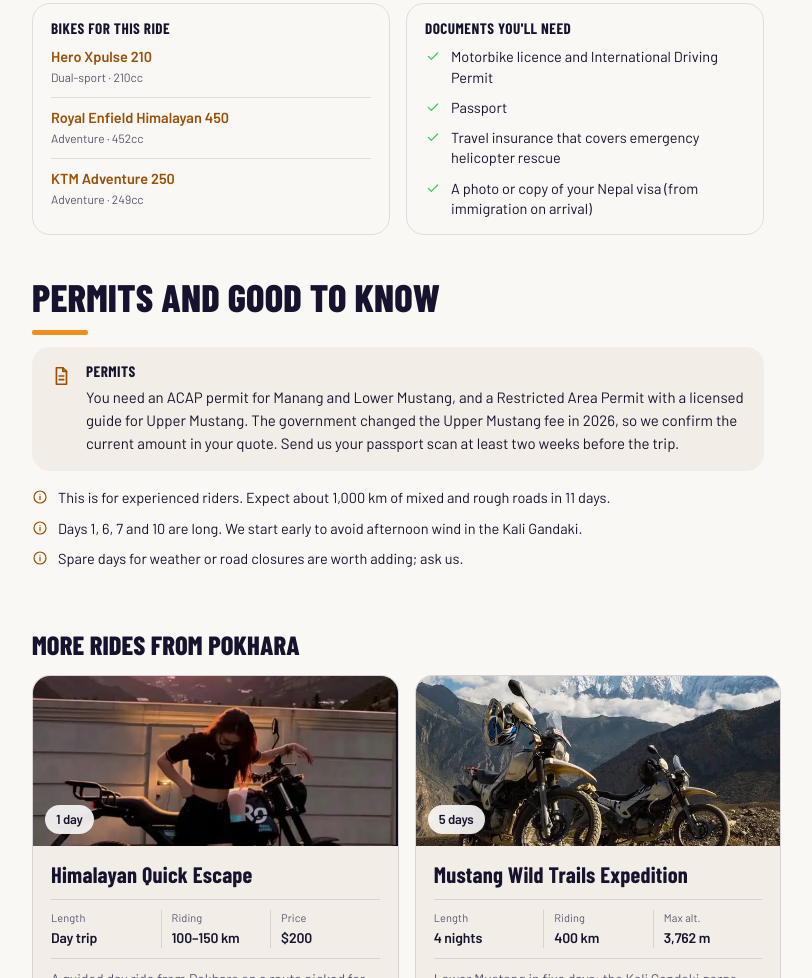
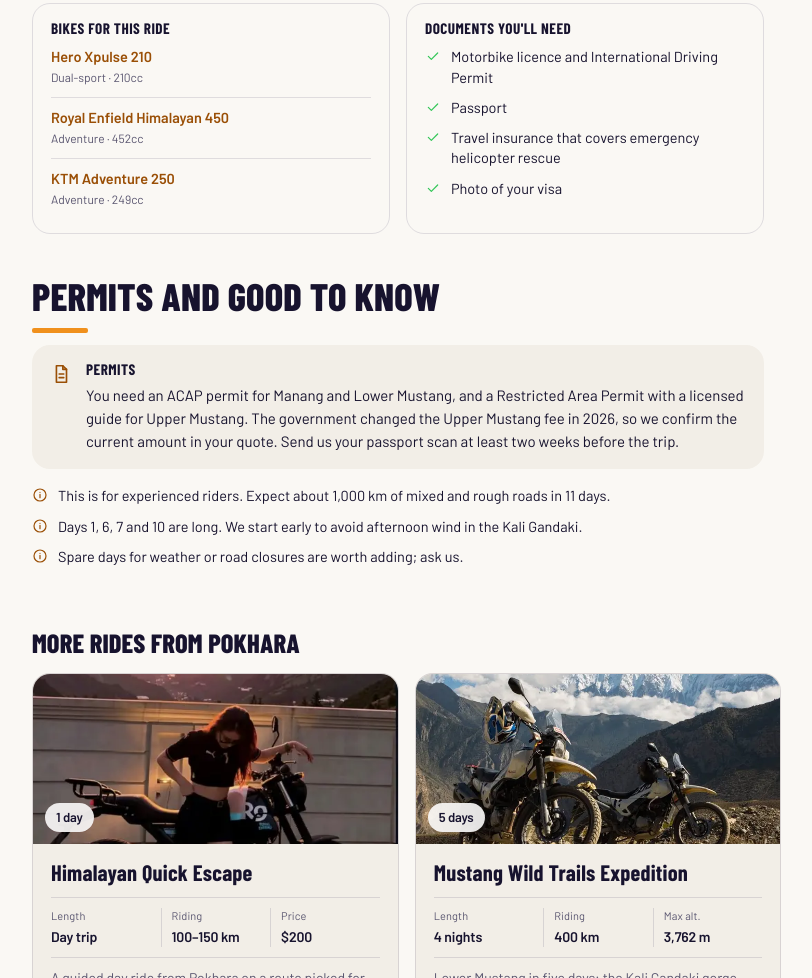
Before and after one commit to ramanlogy/aonerental, a plain HTML site: page himalayan-grand-circuit-mustang-manang-motorbike-tour.html in a window 1280 px wide. Shown: the part 3784-4762 px from the top of the page, without its empty margins (42-854 px from the left). Drawn offline with Linux system fonts and the light colour scheme.

Commit message:
Shorten visa line to 'Photo of your visa'
Co-Authored-By: Claude Opus 5.5 <noreply@anthropic.com>

```diff
--- a/himalayan-grand-circuit-mustang-manang-motorbike-tour.html
+++ b/himalayan-grand-circuit-mustang-manang-motorbike-tour.html
@@ -249,7 +249,7 @@
         </div>
         <div class="sidecard">
           <h3>Documents you'll need</h3>
-          <ul class="need"><li><svg class="i" viewBox="0 0 24 24" width="18" height="18" aria-hidden="true" focusable="false" fill="none" stroke="currentColor" stroke-width="1.8" stroke-linecap="round" stroke-linejoin="round"><path d="m5 12.5 4.5 4.5L19 7.5"/></svg><span>Motorbike licence and International Driving Permit</span></li><li><svg class="i" viewBox="0 0 24 24" width="18" height="18" aria-hidden="true" focusable="false" fill="none" stroke="currentColor" stroke-width="1.8" stroke-linecap="round" stroke-linejoin="round"><path d="m5 12.5 4.5 4.5L19 7.5"/></svg><span>Passport</span></li><li><svg class="i" viewBox="0 0 24 24" width="18" height="18" aria-hidden="true" focusable="false" fill="none" stroke="currentColor" stroke-width="1.8" stroke-linecap="round" stroke-linejoin="round"><path d="m5 12.5 4.5 4.5L19 7.5"/></svg><span>Travel insurance that covers emergency helicopter rescue</span></li><li><svg class="i" viewBox="0 0 24 24" width="18" height="18" aria-hidden="true" focusable="false" fill="none" stroke="currentColor" stroke-width="1.8" stroke-linecap="round" stroke-linejoin="round"><path d="m5 12.5 4.5 4.5L19 7.5"/></svg><span>A photo or copy of your Nepal visa (from immigration on arrival)</span></li></ul>
+          <ul class="need"><li><svg class="i" viewBox="0 0 24 24" width="18" height="18" aria-hidden="true" focusable="false" fill="none" stroke="currentColor" stroke-width="1.8" stroke-linecap="round" stroke-linejoin="round"><path d="m5 12.5 4.5 4.5L19 7.5"/></svg><span>Motorbike licence and International Driving Permit</span></li><li><svg class="i" viewBox="0 0 24 24" width="18" height="18" aria-hidden="true" focusable="false" fill="none" stroke="currentColor" stroke-width="1.8" stroke-linecap="round" stroke-linejoin="round"><path d="m5 12.5 4.5 4.5L19 7.5"/></svg><span>Passport</span></li><li><svg class="i" viewBox="0 0 24 24" width="18" height="18" aria-hidden="true" focusable="false" fill="none" stroke="currentColor" stroke-width="1.8" stroke-linecap="round" stroke-linejoin="round"><path d="m5 12.5 4.5 4.5L19 7.5"/></svg><span>Travel insurance that covers emergency helicopter rescue</span></li><li><svg class="i" viewBox="0 0 24 24" width="18" height="18" aria-hidden="true" focusable="false" fill="none" stroke="currentColor" stroke-width="1.8" stroke-linecap="round" stroke-linejoin="round"><path d="m5 12.5 4.5 4.5L19 7.5"/></svg><span>Photo of your visa</span></li></ul>
         </div></div>
         </section>
         <section id="permits" class="tp-sec">
```
Also changed, not shown: upper-mustang-forbidden-kingdom-motorbike-expedition.html (+1 -1 lines).
